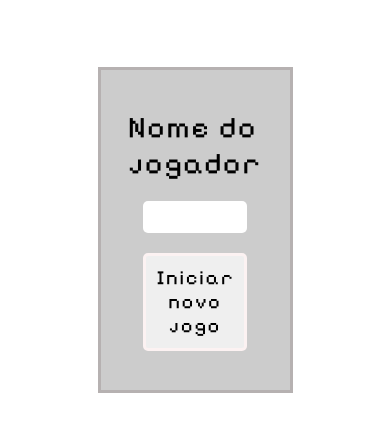
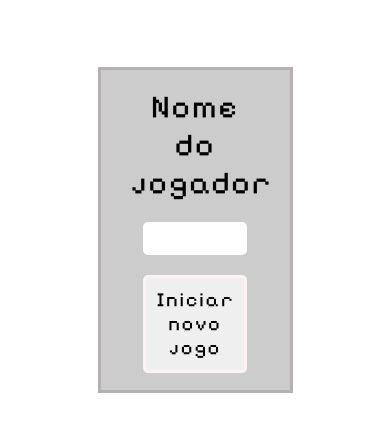
Before and after one commit to Dkerlon/Jogo-das-cores, a plain HTML site: page JogoDasCores/index.html in a window 390 px wide. Both pictures are taken after a click on the button "Novo Jogo". Shown: the part 90-522 px from the top of the page. Drawn offline with Linux system fonts and the light colour scheme.

Commit message:
Adcionando responsividade...

```diff
--- a/JogoDasCores/style.css
+++ b/JogoDasCores/style.css
@@ -40,7 +40,7 @@ input[type='number']::-webkit-inner-spin-button {
 
 .sessao button{
     letter-spacing: 2px;
-    font-size: 20px;
+    font-size: 1.3rem;
     width: 90%;
     border: 3px solid #fcf2f2;
     padding: 20px;
@@ -60,6 +60,18 @@ input[type='number']::-webkit-inner-spin-button {
     margin-top: 70px;
     height: 300px;
     gap: 20px;
+}
+
+.sessao_novo_jogador input{
+    text-align: center;
+    font-size: 1.2rem;
+}
+
+.sessao_novo_jogador label{
+    font-size: 2rem;
+    display: inline-block;
+    width: 100%;
+    text-align: center;
 }
 
 .sessao_carregar_jogador{
@@ -84,15 +96,6 @@ input[type='number']::-webkit-inner-spin-button {
     width: 90%;
     border: 3px solid #fcf2f2;
     padding: 20px;
-}
-
-.sessao_novo_jogador input{
-    text-align: center;
-    font-size: 18px;
-}
-
-.sessao_novo_jogador label{
-    font-size: 30px;
 }
 
 #nome_input{
```
